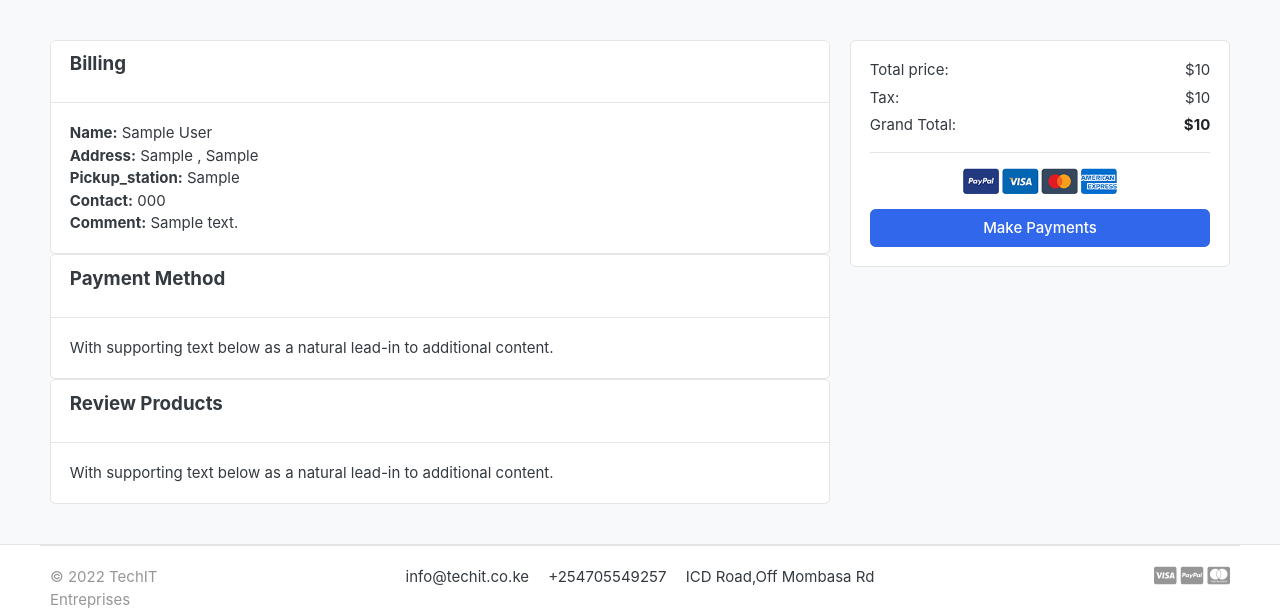
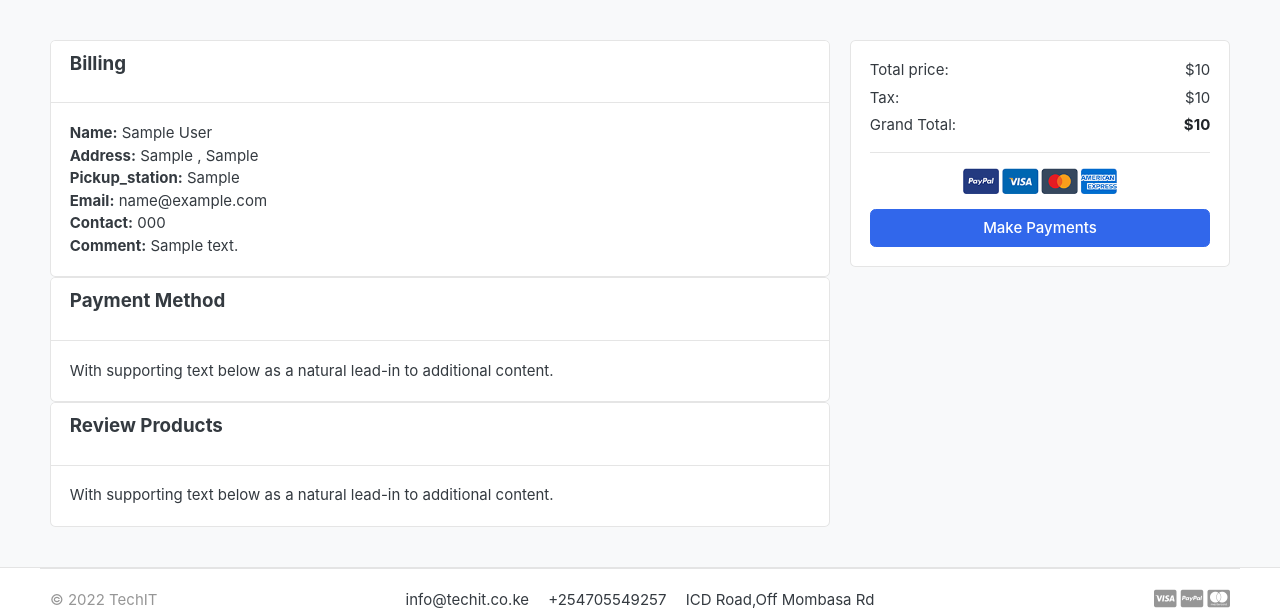
Before and after one commit to stevescilar/Tech-IT, a Django app: template templates/orders/payments.html in a window 1280 px wide. Shown: the part 118-726 px from the top of the page. Run offline with Django 4.2, Linux system fonts and the light colour scheme; tables that the repository leaves empty hold one stand-in row (values such as "Sample post"); the template is opened without the code that fills it: values that come from a table or form of the project are taken from there, most other values are stand-ins (such as "Sample title", 1, 10 or a date in 2020); some libraries are stand-ins or nearby versions; some web fonts are replaced.

Commit message:
ordernote=bug

```diff
--- a/orders/models.py
+++ b/orders/models.py
@@ -33,7 +33,7 @@ class Order(models.Model):
     city = models.CharField(max_length=50)
     street = models.CharField(max_length=50, blank=True)
     pickup = models.CharField(max_length=50)
-    order_note = models.CharField(max_length=100)
+    order_note = models.CharField(max_length=100, blank=True)
     order_total = models.FloatField()
     tax = models.FloatField()
     status = models.CharField(max_length=10,choices=STATUS, default='New')
--- a/templates/orders/payments.html
+++ b/templates/orders/payments.html
@@ -15,10 +15,10 @@
                   <p class="card-text mb-0"> <strong>Name:</strong>  {{order.full_name | title }} </p>
                   <p class="card-text mb-0"><strong>Address:</strong>  {{order.full_address | title }}</p>
                   <p class="card-text mb-0"><strong>Pickup_station:</strong>  {{order.pickup | title }}</p>
+                  <p class="card-text mb-0"><strong>Email:</strong>  {{order.email}}</p>
                   <p class="card-text mb-0"><strong>Contact:</strong>  {{order.phone}}</p>
-                  {% if order.order_note %}
-                  <p class="card-text mb-0"><strong>Comment:</strong>  {{order.order_note |capfirst}}</p>
-                  {% endif %}
+                  <p class="card-text mb-0"><strong>Comment:</strong>  {{ order.order_note }}</p>
+
                 </div>
             </div>
             <div class="card">
```
